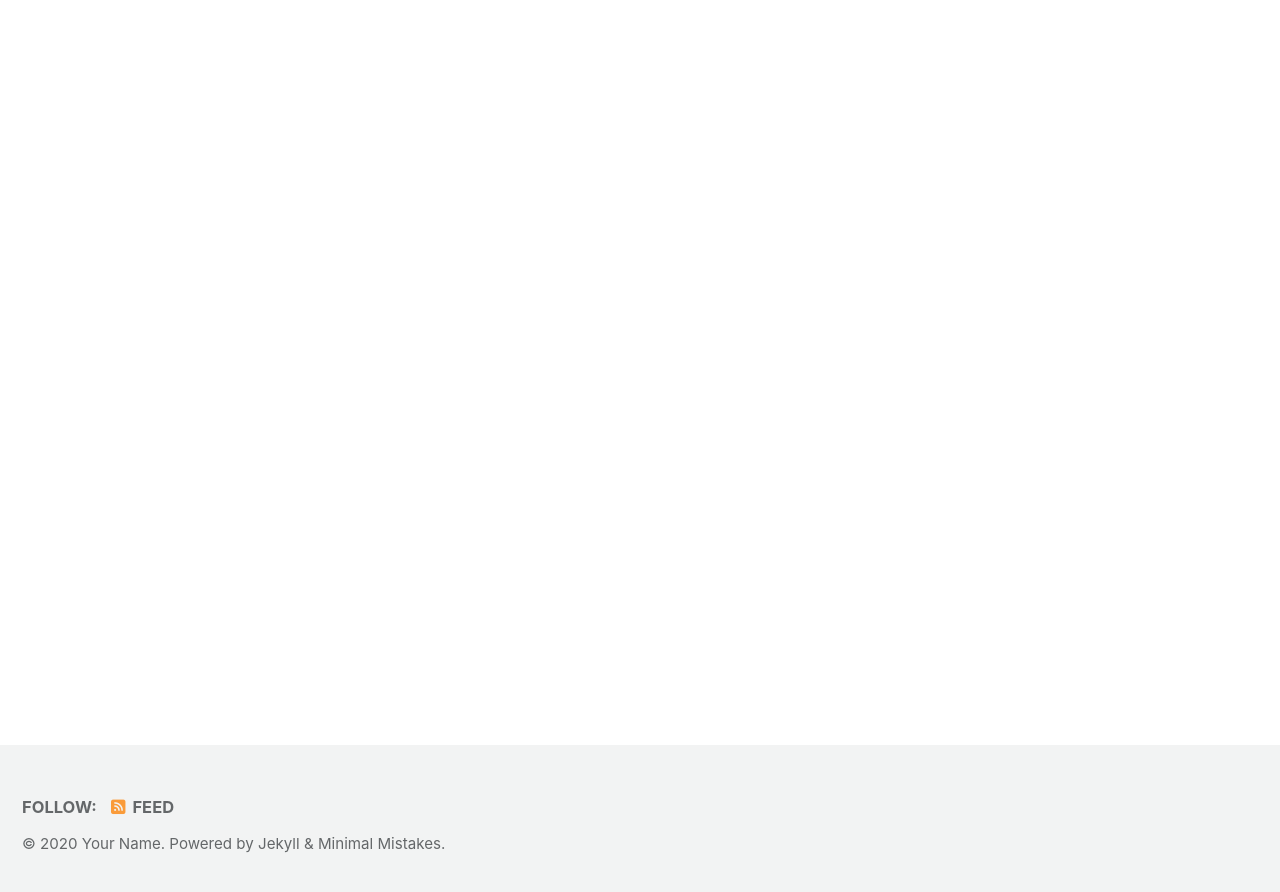
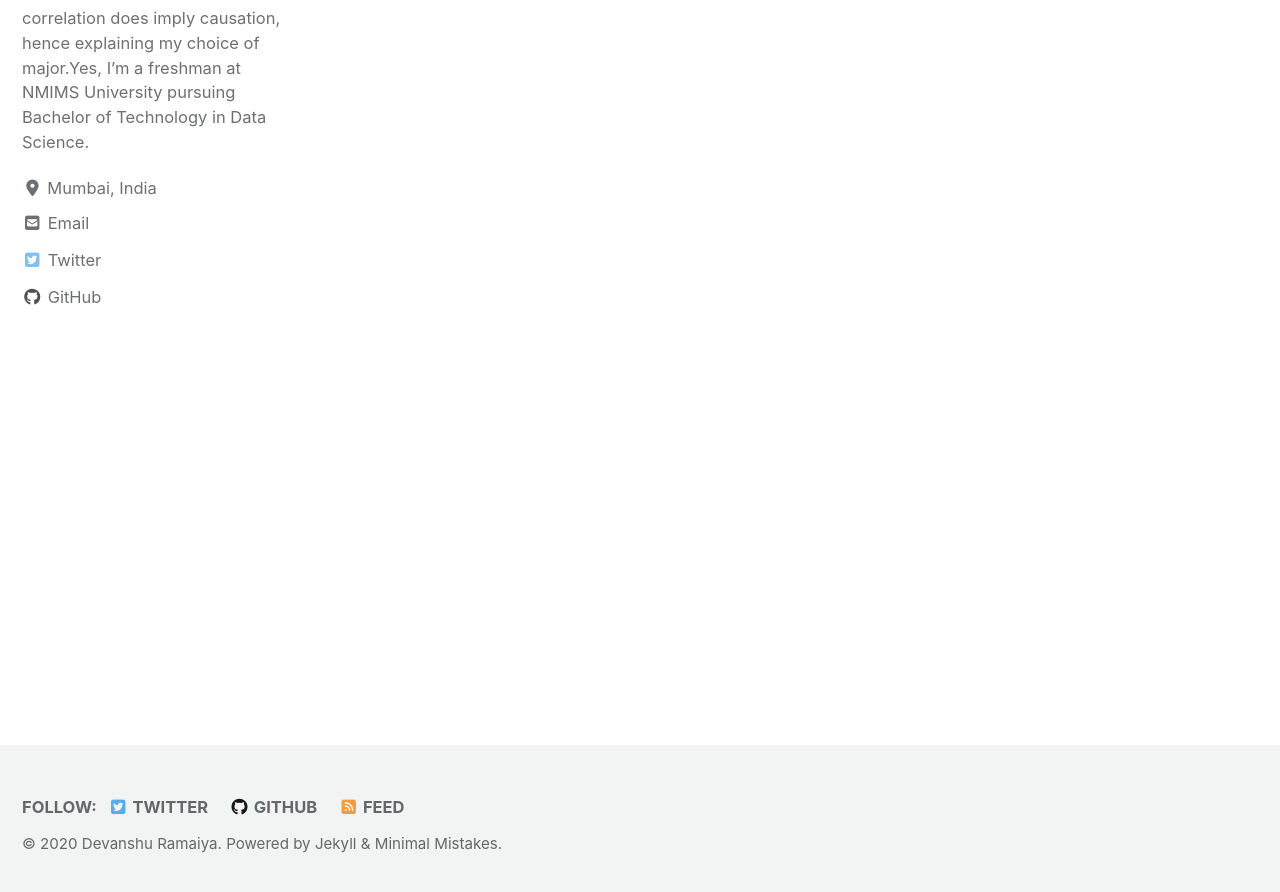
Before and after one commit to devanshu125/devanshu125.github.io, a Jekyll site: the page built from index.html, in a window 1280 px wide and 900 px high, scrolled down 222 px. Shown: the top 892 px of the window. Built offline with Jekyll 4.4.1, drawn with Linux system fonts in a browser that asks for light colours; cached includes are drawn as plain includes; nearby versions of some CDN libraries; the list of posts is cut into pages by our own code; some of the changed text lies outside the part shown.

Commit message:
Initial config

```diff
--- a/_config.yml
+++ b/_config.yml
@@ -16,11 +16,14 @@ minimal_mistakes_skin    : "default" # "air", "aqua", "contrast", "dark", "dirt"
 
 # Site Settings
 locale                   : "en-US"
-title                    : "Site Title"
+title                    : "Devanshu Ramaiya"
 title_separator          : "-"
 subtitle                 : # site tagline that appears below site title in masthead
-name                     : "Your Name"
-description              : "An amazing website."
+name                     : "Devanshu Ramaiya"
+description              : "I'm a positively correlated guy to the field of Data Science to an extent
+                            where in this case correlation does imply causation, hence explaining my
+                            choice of major.Yes, I'm a freshman at NMIMS University pursuing Bachelor
+                            of Technology in Data Science."
 url                      : # the base hostname & protocol for your site e.g. "https://mmistakes.github.io"
 baseurl                  : # the subpath of your site, e.g. "/blog"
 repository               : # GitHub username/repo-name e.g. "mmistakes/minimal-mistakes"
@@ -93,27 +96,30 @@ analytics:
 
 # Site Author
 author:
-  name             : "Your Name"
+  name             : "Devanshu Ramaiya"
   avatar           : # path of avatar image, e.g. "/assets/images/bio-photo.jpg"
-  bio              : "I am an **amazing** person."
-  location         : "Somewhere"
+  bio              : "I'm a positively correlated guy to the field of Data Science to an extent
+                      where in this case correlation does imply causation, hence explaining my
+                      choice of major.Yes, I'm a freshman at NMIMS University pursuing Bachelor
+                      of Technology in Data Science."
+  location         : "Mumbai, India"
   email            :
   links:
     - label: "Email"
       icon: "fas fa-fw fa-envelope-square"
-      # url: mailto:your.name@email.com
+      url: mailto:devanshu125@gmail.com
     - label: "Website"
       icon: "fas fa-fw fa-link"
       # url: "https://your-website.com"
     - label: "Twitter"
       icon: "fab fa-fw fa-twitter-square"
-      # url: "https://twitter.com/"
+      url: "https://twitter.com/devanshu125"
     - label: "Facebook"
       icon: "fab fa-fw fa-facebook-square"
       # url: "https://facebook.com/"
     - label: "GitHub"
       icon: "fab fa-fw fa-github"
-      # url: "https://github.com/"
+      url: "https://github.com/devanshu125"
     - label: "Instagram"
       icon: "fab fa-fw fa-instagram"
       # url: "https://instagram.com/"
@@ -123,13 +129,13 @@ footer:
   links:
     - label: "Twitter"
       icon: "fab fa-fw fa-twitter-square"
-      # url:
+      url: "https://twitter.com/devanshu125"
     - label: "Facebook"
       icon: "fab fa-fw fa-facebook-square"
       # url:
     - label: "GitHub"
       icon: "fab fa-fw fa-github"
-      # url:
+      url: "https://github.com/devanshu125"
     - label: "GitLab"
       icon: "fab fa-fw fa-gitlab"
       # url:
@@ -279,3 +285,11 @@ defaults:
       comments: # true
       share: true
       related: true
+
+  # _pages
+  - scope:
+      path: ""
+      type: pages
+    values:
+      layout: single
+      author_profile: true
```
